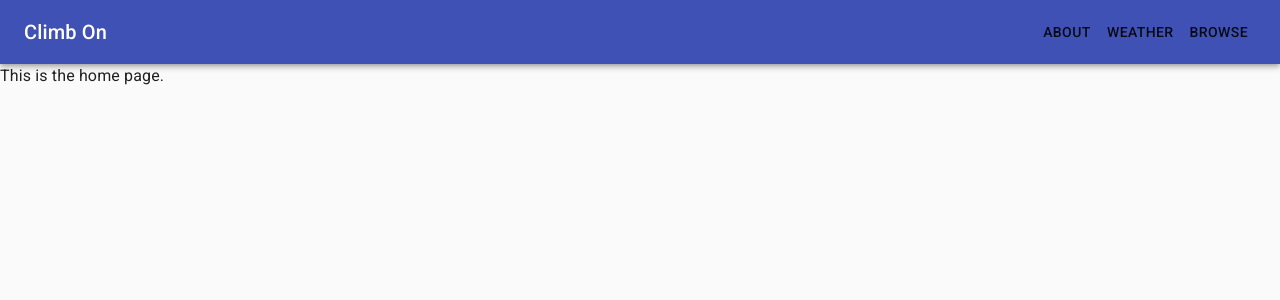
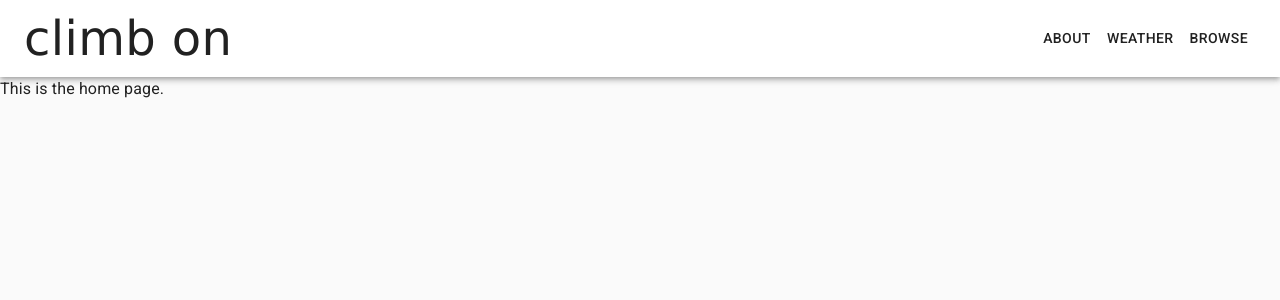
Before and after one commit to ChaseNelson/climbon, a React (Create React App) app: page / in a window 1280 px wide. Shown: the top 300 px of the page. Built offline with nearby package versions, Linux system fonts and the light colour scheme.

Commit message:
messed around with background

```diff
--- a/src/components/Header.jsx
+++ b/src/components/Header.jsx
@@ -15,7 +15,7 @@ class Header extends Component {
     const { classes } = this.props;
     return (
       <React.Fragment className={classes.root}>
-        <AppBar position="static">
+        <AppBar position="static" color="#ffffff">
           <Toolbar>
             <Typography variant="h6" className={classes.title}>
               Climb On
--- a/src/components/Home.jsx
+++ b/src/components/Home.jsx
@@ -1,5 +1,6 @@
 import React, { Component } from 'react';
 import Typography from '@material-ui/core/Typography';
+import { withStyles } from '@material-ui/core/styles';
 
 class Home extends Component {
   render() {
--- a/src/theme.js
+++ b/src/theme.js
@@ -6,5 +6,8 @@ export default createStyles({
   },
   title: {
     flexGrow: 1,
+    fontFamily: 'Verdana',
+    fontSize: 48,
+    textTransform: 'lowercase',
   },
 });
```
Also changed, not shown: 1 other file (tests, documents, lock files or other folders).
